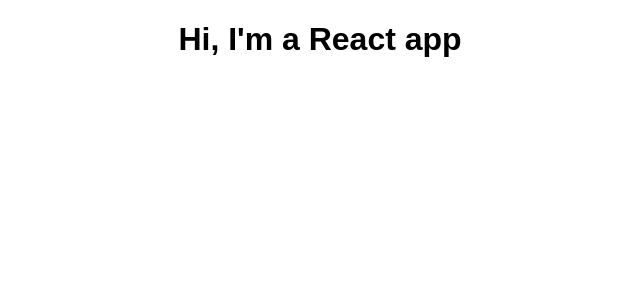
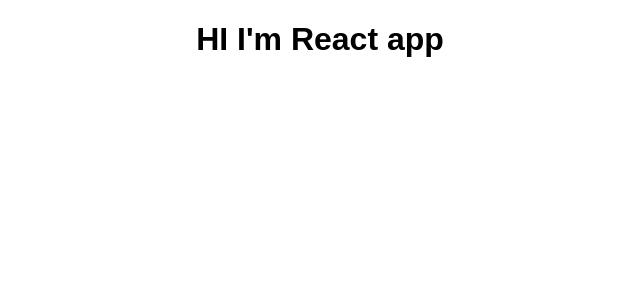
Before and after one commit to keerthinaik/react-complete-guide, a React (Create React App) app: page / in a window 1280 px wide. Shown: the top 300 px of the page, without its empty margins (320-960 px from the left). Built offline with nearby package versions, Linux system fonts and the light colour scheme.

Commit message:
created react element using React.createElement syntax

```diff
--- a/src/App.js
+++ b/src/App.js
@@ -3,11 +3,12 @@
 
 class App extends Component {
   render() {
-    return (
-      <div className="App">
-        <h1>Hi, I'm a React app</h1>
-      </div>
-    );
+    // return (
+    //   <div className="App">
+    //     <h1>Hi, I'm a React app</h1>
+    //   </div>
+    // );
+    return React.createElement('div', {className:'App'}, React.createElement('h1', null, 'HI I\'m React app'));
   }
 }
 
```
